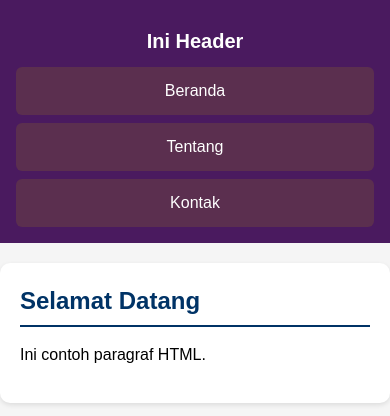
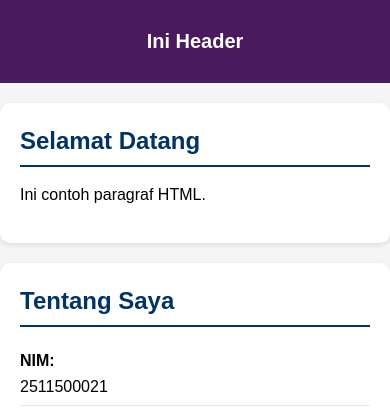
Before and after one commit to 2511500021-wq/2511500021-PWD-TI1A-2526O, a PHP site: page /pertemuan-05/index.html in a window 390 px wide. Shown: the top 416 px of the page. Run offline with PHP 8.4, Linux system fonts and the light colour scheme.

Commit message:
styling nav mobile

```diff
--- a/pertemuan-05/style.css
+++ b/pertemuan-05/style.css
@@ -185,6 +185,14 @@ footer {
         cursor: pointer;
     }
 
+    nav {
+        display: none;
+        flex-direction: column;
+        background: rgb(88, 51, 42);
+        width: 100%;
+        padding: 5px 0;
+    }
+
     header {
         padding: 16px;
         position: sticky;
```
Also changed, not shown: pertemuan-05/readme.md.
